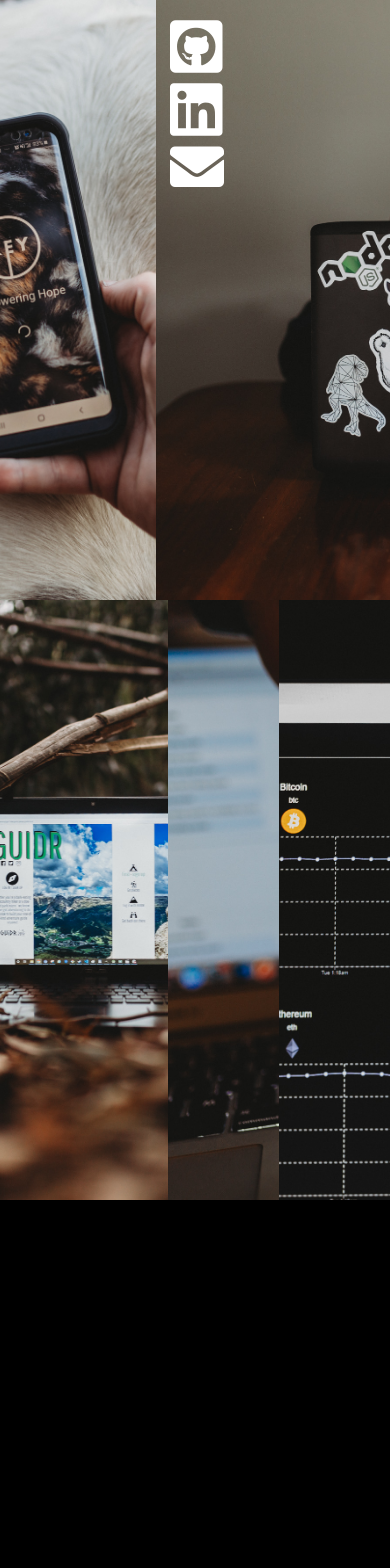
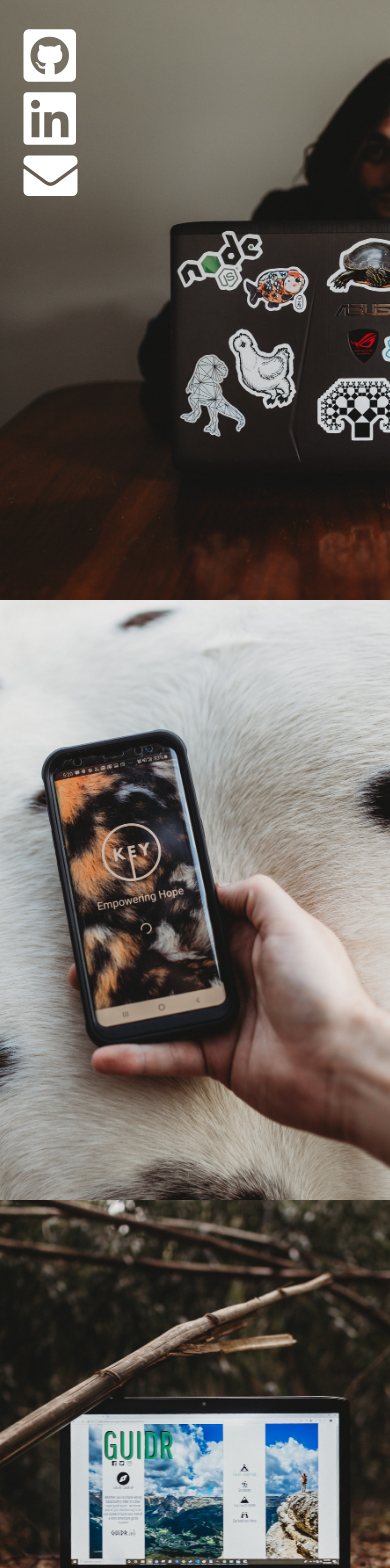
Before and after one commit to jamiegoodnight/jamie-portfolio, a React (Create React App) app: page / in a window 390 px wide. Shown: the top 1568 px of the page. Built offline with nearby package versions, Linux system fonts and the light colour scheme; a web font is replaced by a local one.

Commit message:
:lock: :rocket: Added rel to links, ready to deploy

```diff
--- a/src/App.css
+++ b/src/App.css
@@ -163,6 +163,12 @@ a:hover {
   overflow: hidden;
 }
 
+@media (max-width: 1200px) {
+  .row {
+    flex-direction: column;
+  }
+}
+
 .no-overflow {
   overflow: hidden;
 }
@@ -171,6 +177,12 @@ a:hover {
   width: 40%;
   height: 600px;
   cursor: pointer;
+}
+
+@media (max-width: 1200px) {
+  .one {
+    width: 100%;
+  }
 }
 
 .item-one {
@@ -186,6 +198,12 @@ a:hover {
 .two {
   width: 60%;
   height: 600px;
+}
+
+@media (max-width: 1200px) {
+  .two {
+    width: 100%;
+  }
 }
 
 .item-two {
@@ -204,6 +222,12 @@ a:hover {
   cursor: pointer;
 }
 
+@media (max-width: 1200px) {
+  .four {
+    width: 100%;
+  }
+}
+
 .item-four {
   width: 100%;
   height: 100%;
@@ -218,6 +242,12 @@ a:hover {
   width: 33%;
   height: 600px;
   cursor: pointer;
+}
+
+@media (max-width: 1200px) {
+  .five {
+    width: 100%;
+  }
 }
 
 .item-five {
@@ -236,6 +266,12 @@ a:hover {
   cursor: pointer;
 }
 
+@media (max-width: 1200px) {
+  .six {
+    width: 100%;
+  }
+}
+
 .item-six {
   width: 100%;
   height: 100%;
@@ -250,6 +286,12 @@ a:hover {
   width: 100%;
   height: 600px;
   cursor: pointer;
+}
+
+@media (max-width: 1200px) {
+  .eight {
+    width: 100%;
+  }
 }
 
 .item-eight {
@@ -267,9 +309,21 @@ a:hover {
   height: 600px;
 }
 
+@media (max-width: 1200px) {
+  .vid-wrapper {
+    width: 100%;
+  }
+}
+
 .vid-wrapper-two {
   width: 60%;
   height: 600px;
+}
+
+@media (max-width: 1200px) {
+  .vid-wrapper-two {
+    width: 100%;
+  }
 }
 
 .vid {
--- a/src/App.js
+++ b/src/App.js
@@ -9,39 +9,50 @@ class App extends React.Component {
       <div className='App'>
         <div className='image-wrapper'>
           <div className='row'>
-            <div className={`${'one'} ${'no-overflow'}`}>
-              <a
-                href='https://github.com/Lambda-School-Labs/key-conservation-mobile'
-                target='_blank'
-              >
-                <div className={`${'item-one'} ${'zoom'}`}></div>
-              </a>
-            </div>
             <div className={`${'two'} ${'no-overflow'}`}>
               <div className={`${'item-two'}`}>
                 <div className='nav-wrapper'>
-                  <a href='https://github.com/jamiegoodnight' target='_blank'>
+                  <a
+                    href='https://github.com/jamiegoodnight'
+                    target='_blank'
+                    rel='noopener noreferrer'
+                  >
                     <i class='fab fa-github-square'></i>
                   </a>
                   <a
                     href='https://www.linkedin.com/in/jamiegoodnight/'
                     target='_blank'
+                    rel='noopener noreferrer'
                   >
                     <i class='fab fa-linkedin'></i>
                   </a>
                   <a
                     href='https://jamiegoodnight.typeform.com/to/IPmtRL'
                     target='_blank'
+                    rel='noopener noreferrer'
                   >
                     <i class='fas fa-envelope'></i>
                   </a>
                 </div>
               </div>
             </div>
+            <div className={`${'one'} ${'no-overflow'}`}>
+              <a
+                href='https://github.com/Lambda-School-Labs/key-conservation-mobile'
+                target='_blank'
+                rel='noopener noreferrer'
+              >
+                <div className={`${'item-one'} ${'zoom'}`}></div>
+              </a>
+            </div>
           </div>
           <div className='row'>
             <div className={`${'six'} ${'no-overflow'}`}>
-              <a href='https://github.com/jamiegoodnight/guidr' target='_blank'>
+              <a
+                href='https://github.com/jamiegoodnight/guidr'
+                target='_blank'
+                rel='noopener noreferrer'
+              >
                 <div className={`${'item-six'} ${'zoom'}`}></div>
               </a>
             </div>
@@ -49,6 +60,7 @@ class App extends React.Component {
               <a
                 href='https://github.com/jamiegoodnight/usemytech-be'
                 target='_blank'
+                rel='noopener noreferrer'
               >
                 <div className={`${'item-four'} ${'zoom'}`}></div>
               </a>
@@ -57,6 +69,7 @@ class App extends React.Component {
               <a
                 href='https://github.com/jamiegoodnight/dark-mode'
                 target='_blank'
+                rel='noopener noreferrer'
               >
                 <div className={`${'item-five'} ${'zoom'}`}></div>
               </a>
@@ -75,6 +88,7 @@ class App extends React.Component {
               <a
                 href='https://github.com/Lambda-School-Labs/key-conservation-be'
                 target='_blank'
+                rel='noopener noreferrer'
               >
                 <div className={`${'item-eight'} ${'zoom'}`}></div>
               </a>
@@ -87,99 +101,3 @@ class App extends React.Component {
 }
 
 export default App;
-
-// import React from 'react';
-// import ReactPlayer from 'react-player';
-
-// import './App.css';
-
-// class App extends React.Component {
-//   state = {
-//     open: false
-//   };
-//   render() {
-//     return (
-//       <div className='App'>
-//         <div className='image-wrapper'>
-//           <div className='row'>
-//             <div className={`${'one'} ${'no-overflow'}`}>
-//               <div className={`${'item-one'} ${'zoom'}`}></div>
-//             </div>
-//             <div className={`${'two'} ${'no-overflow'}`}>
-//               <div className={`${'item-two'}`}>
-//                 <div className='nav-wrapper'>
-//                   <a href='https://github.com/jamiegoodnight' target='_blank'>
-//                     <i class='fab fa-github-square'></i>
-//                   </a>
-//                   <a
-//                     href='https://www.linkedin.com/in/jamiegoodnight/'
-//                     target='_blank'
-//                   >
-//                     <i class='fab fa-linkedin'></i>
-//                   </a>
-//                   {this.state.open === false ? (
-//                     <a
-//                       href='https://jamiegoodnight.typeform.com/to/IPmtRL'
-//                       target='_blank'
-//                       onMouseEnter={this.contact}
-//                     >
-//                       <i class='fas fa-envelope'></i>
-//                     </a>
-//                   ) : (
-//                     <a
-//                       href='https://jamiegoodnight.typeform.com/to/IPmtRL'
-//                       target='_blank'
-//                       onMouseLeave={this.contact}
-//                     >
-//                       <i class='fas fa-envelope-open'></i>
-//                     </a>
-//                   )}
-//                 </div>
-//               </div>
-//             </div>
-//           </div>
-//           <div className='row'>
-//             <div className='test-2'>
-//               <ReactPlayer url='https://youtu.be/TNtvKCUwNT4' className='vid' />
-//             </div>
-//             <div className={`${'four'} ${'no-overflow'}`}>
-//               <div className={`${'item-four'} ${'zoom'}`}></div>
-//             </div>
-//             <div className={`${'five'} ${'no-overflow'}`}>
-//               <div className={`${'item-five'} ${'zoom'}`}></div>
-//             </div>
-//           </div>
-//           <div className='row'>
-//             <div className={`${'six'} ${'no-overflow'}`}>
-//               <div className={`${'item-six'} ${'zoom'}`}></div>
-//             </div>
-//             <div className='test'>
-//               <ReactPlayer url='https://youtu.be/PL5Z00A73eo' className='vid' />
-//             </div>
-//           </div>
-//           <div className='row'>
-//             <div className={`${'eight'} ${'no-overflow'}`}>
-//               <div className={`${'item-eight'} ${'zoom'}`}></div>
-//             </div>
-//           </div>
-//         </div>
-//       </div>
-//     );
-//   }
-//   contact = e => {
-//     e.preventDefault();
-//     if (this.state.open === false) {
-//       this.setState({
-//         ...this.state,
-//         open: true
-//       });
-//     } else {
-//       this.setState({
-//         ...this.state,
-//         open: false
-//       });
-//     }
-//   };
-// }
-
-// export default App;
```
